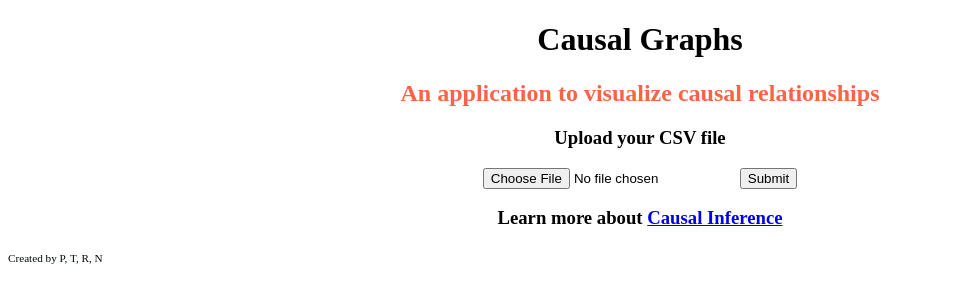
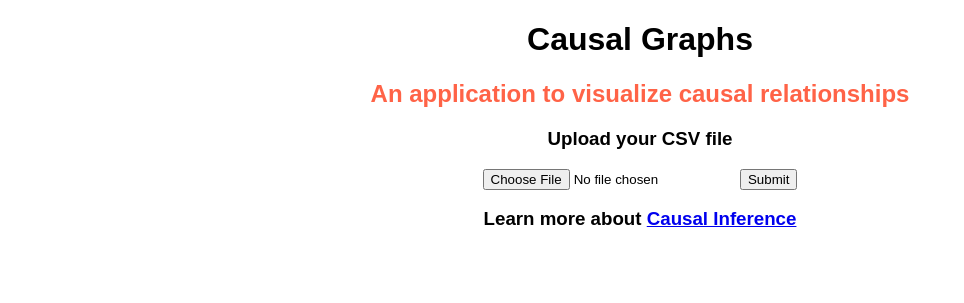
Before and after one commit to phankl/hack22, a Flask app: page / in a window 1280 px wide. Shown: the top 303 px of the page, without its empty margins (0-964 px from the left). Run offline with Flask 2, Linux system fonts and the light colour scheme; parts of the project's set-up code (start-up, migrations or seed data) failed here and were passed over.

Commit message:
changed font

```diff
--- a/templates/index.html
+++ b/templates/index.html
@@ -2,6 +2,9 @@
 <html>
 
 	<style>
+		html, body {
+			font-family: 'Open-Sans', sans-serif;
+		}
 		.csv-form{
 			display:flex;
 			justify-content: center;
@@ -11,14 +14,14 @@
 			justify-content: center;
 		}
 		h1 {
-			 text-align:center;
+			text-align:center;
 		}
 		h2 {
-			 text-align:center;
-			 color:Tomato;
+			text-align:center;
+			color:Tomato;
 		}
 		h3 {
-			 text-align:center;
+	 		text-align:center;
 		}
 	</style>
 
@@ -40,8 +43,5 @@
 		<div class="learn">
 			<h3>Learn more about <a href="https://www.datascienceassn.org/sites/default/files/CAUSAL%20INFERENCE%20IN%20STATISTICS.pdf">Causal Inference</a></h3>
 		</div>
-		<h7 style="font-size: 0.7em; color: rgb(1, 10, 17)">
-            Created by P, T, R, N
-        </h7>
 	</body>
 </html>
```
